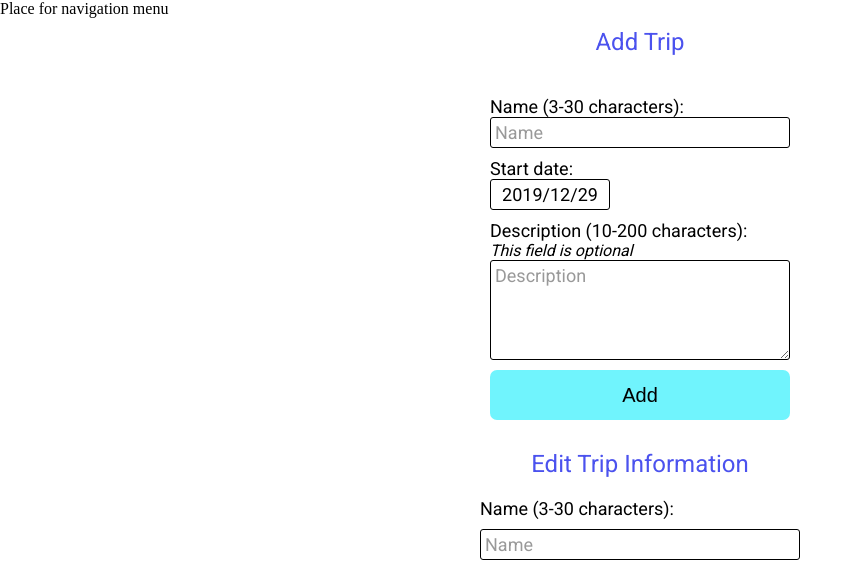
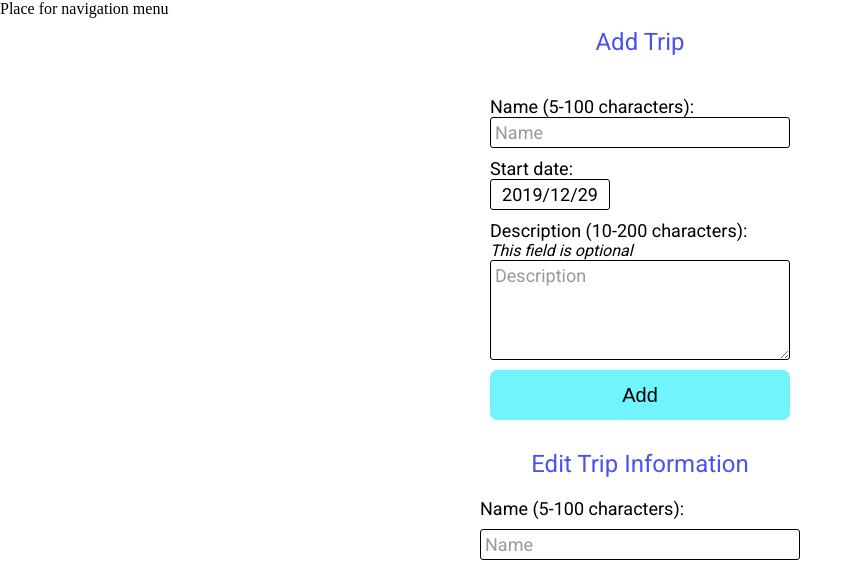
Before and after one commit to natkalia/Trip-Expenses-App, a React (Create React App) app in the folder client/: page / in a window 1280 px wide. Shown: the top 569 px of the page, without its empty margins (0-863 px from the left). Built offline with nearby package versions, Linux system fonts and the light colour scheme; no server answers.

Commit message:
Update validation for AddTrip and EditTrip

```diff
--- a/client/src/components/AddTrip.js
+++ b/client/src/components/AddTrip.js
@@ -142,15 +142,15 @@ class AddTrip extends Component {
         <Title>Add Trip</Title>
         <Form onSubmit={this.onFormSubmit}>
 
-          <Label htmlFor="name-add">Name (3-30 characters):</Label>
-          <Input minlength="3" maxlength="30" type="text" name="name" id="name-add" placeholder="Name" required onChange={this.onInputChange} value={this.state.name}/>
+          <Label htmlFor="name-add">Name (5-100 characters):</Label>
+          <Input minlength="5" maxlength="100" type="text" name="name" id="name-add" placeholder="Name" required onChange={this.onInputChange} value={this.state.name}/>
 
           <Label htmlFor="startDate-add">Start date:</Label>
           <DatePicker customInput={<DateInput/>} dateFormat="yyyy/MM/dd" type="text" name="startDate" id="startDate-add" selected={this.state.startDate} onChange={this.onDateChange} todayButton="Today"/>
 
           <Label htmlFor="description-add">Description (10-200 characters):</Label>
           <Paragraph>This field is optional</Paragraph>
-          <Textarea minlength="10" maxlength="200" name="description" id="description-add" placeholder="Description" onChange={this.onInputChange} value={this.state.description}/>
+          <Textarea maxlength="200" name="description" id="description-add" placeholder="Description" onChange={this.onInputChange} value={this.state.description}/>
           <Button textOnButton="Add" btnColor="#70F4FD" btnBorder="none"/>
         </Form>
       </Wrapper>
--- a/client/src/components/EditTrip.js
+++ b/client/src/components/EditTrip.js
@@ -187,15 +187,15 @@ class EditTrip extends Component {
         <Title>Edit Trip Information</Title>
         <Form onSubmit={this.onEditSubmit}>
 
-          <Label htmlFor="name-edit">Name (3-30 characters):</Label>
-          <Input minlength="3" maxlength="30" type="text" name="name" id="name-edit" placeholder="Name" required onChange={this.onInputChange} value={this.state.name}/>
+          <Label htmlFor="name-edit">Name (5-100 characters):</Label>
+          <Input minlength="5" maxlength="100" type="text" name="name" id="name-edit" placeholder="Name" required onChange={this.onInputChange} value={this.state.name}/>
 
           <Label htmlFor="startDate-edit">Start date:</Label>
           <DatePicker customInput={<DateInput/>} dateFormat="yyyy/MM/dd" type="text" name="startDate" id="startDate-edit" selected={this.state.startDate} onChange={this.onDateChange} todayButton="Today"/>
 
           <Label htmlFor="description-edit">Description (10-200 characters):</Label>
           <Paragraph>This field is optional</Paragraph>
-          <Textarea minlength="10" maxlength="200" name="description" id="description-edit" placeholder="Description" onChange={this.onDescriptionChange} value={this.state.description}/>
+          <Textarea maxlength="200" name="description" id="description-edit" placeholder="Description" onChange={this.onDescriptionChange} value={this.state.description}/>
 
           <IsTripFinishedContainer>
             <Input type="checkbox" name="isTripFinished" id="isTripFinished-edit" onChange={this.onInputChange} checked={this.state.isTripFinished} />
```
